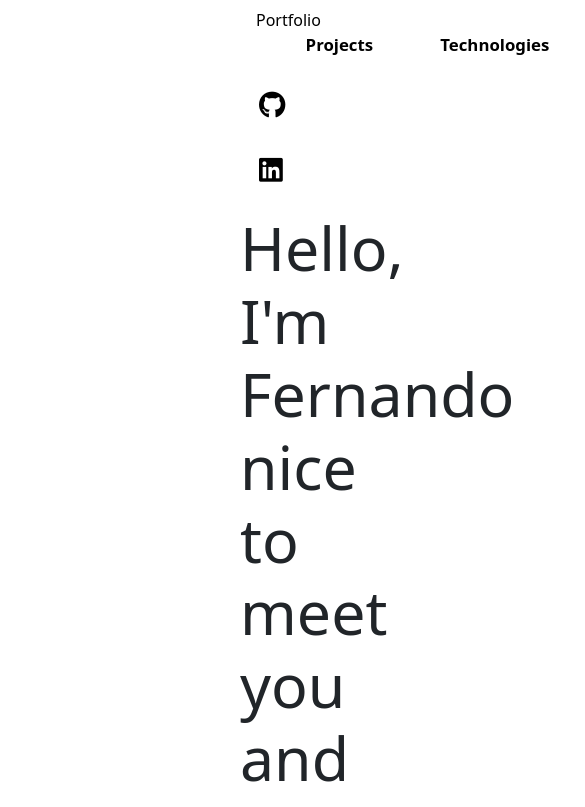
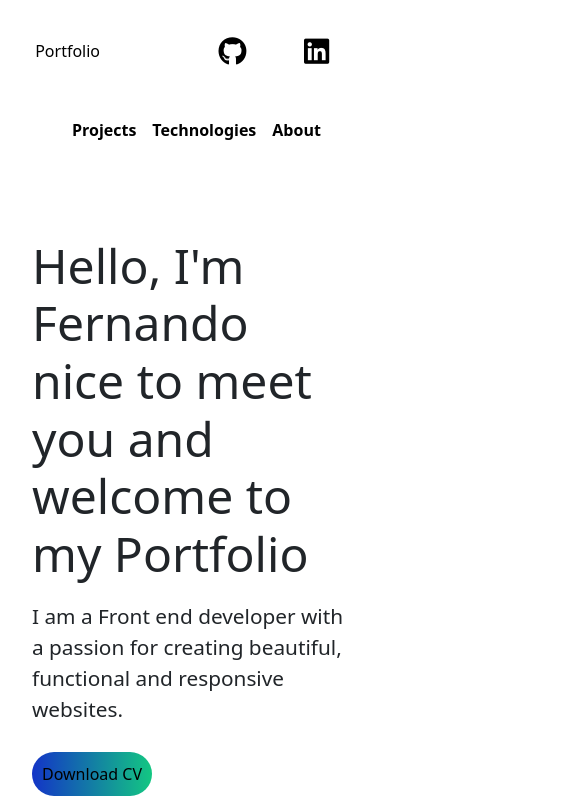
Before and after one commit to FernandoMingrone/CursoDWeb, a website: page ProyectoFinal/index.html in a window 390 px wide. Shown: the top 807 px of the page, 585 px wide, since content can reach past the window. Drawn offline with nearby package versions, Linux system fonts and the light colour scheme.

Commit message:
Actualizando PF

```diff
--- a/ProyectoFinal/index.html
+++ b/ProyectoFinal/index.html
@@ -15,7 +15,7 @@
         <header class="header_contenedor"> <!--HEADER -->
             <nav class="navbar">
                 <a class="portfolio" href="./index.html">Portfolio</a>
-                <ul>
+                <ul class="menu">
                     <li><a href=".#projects">Projects</a></li>
                     <li><a href=".#technologies">Technologies</a></li>
                     <li><a href="./about.html">About</a></li>
@@ -31,7 +31,7 @@
             </nav>
 
                 <div class="hero">
-                    <h1>Hello, I'm Fernando <br>
+                    <h1 class="present">Hello, I'm Fernando <br>
                     nice to meet you and welcome to<br>
                     my Portfolio</h1>
                     <p>
--- a/ProyectoFinal/scss/styles.scss
+++ b/ProyectoFinal/scss/styles.scss
@@ -11,10 +11,10 @@
   grid-template-columns: 1fr;
   grid-template-rows: 100vh 1fr 100vh 25vh;
   grid-template-areas:
-    "header   header   header   header"
-    "projects projects projects projects"
-    "tec      tec      tec      tec"
-    "footer   footer   footer   footer";
+    "header   "
+    "projects "
+    "tec      "
+    "footer   ";
 }
 
 ///////////////////////////// HEADER
@@ -32,6 +32,7 @@
   padding: 0 15em;
 }
 
+/////////////////////////NAVBAR
 .navbar {
   grid-area: nav;
 }
@@ -254,154 +255,129 @@ ul {
   font-size: 12em;
 }
 
-@media screen and (max-width: 1294px) {
-  .navbar h3 {
-    padding: 0 1em;
-    font-size: 1em;
+//////////////////////////////////MOBILE
+
+@media screen and (max-width: 480px) {
+  .div_contenedor {
+    display: grid;
+    grid-template-columns: 1fr;
+    grid-template-rows: 100vh 1fr 100vh 25vh;
+    grid-template-areas:
+      "header   "
+      "projects "
+      "tec      "
+      "footer   ";
   }
 
-  ul li {
-    font-size: 0.7em;
+  .header_contenedor {
+    grid-area: header;
+    height: 100vh;
+    width: 100vw;
+    display: grid;
+    grid-template-columns: repeat(2, 1fr);
+    grid-template-rows: 1fr 4fr;
+    grid-template-areas:
+      "nav  nav "
+      "hero hero";
+    padding: 0 2em;
+  }
+  ///////////////////////////////NAVBAR
+
+  .portfolio {
+    padding: 0 0.2em;
+    font-size: 1em;
+    text-decoration: none;
+    color: #000000;
+    grid-area: port;
   }
 
-  .icons {
-    font-size: 1.7em;
-    color: #000000;
-    margin: 0.7em;
-    background-color: #fff;
+  .navbar {
+    display: grid;
+    grid-template-columns: 1fr 1fr;
+    grid-template-rows: 1fr 1fr;
+    grid-template-areas:
+      "port social"
+      "list list  ";
+
+    ul {
+      grid-area: list;
     }
 
-  .hero {
-    h1 {
-      font-size: 3.8em;
-    }
+    li {
+      margin: 0 0.5em;
 
-    p {
-      font-size: 1.1em;
-      padding: 0 0;
+      a {
+        text-decoration: none;
+        font-size: 1em;
+        font-weight: bold;
+        color: #000000;
       }
     }
   }
 
-// * {
-//   margin: 0;
-//   padding: 0;
-//   box-sizing: border-box;
-// }
+  /////////////////////////////SOCIAL ICONS
 
-// .navbar {
-//   height: 7em;
-//   display: flex;
-//   justify-content: space-between;
-//   align-items: center;
-//   width: 100%;
-// }
+  .social_media {
+    grid-area: social;
+    display: flex;
+    padding-right: 0;
+  }
 
-// .navbar h3 {
-//   padding-left: 1em;
-// }
+  .icons {
+    font-size: 1.8em;
+    margin: 1em;
+  }
 
-// ul {
-//   list-style: none;
-//   display: flex;
-// }
+  /////////////////////////////HERO
 
-// li {
-//   margin: 0 3em;
-// }
+  .hero {
+    width: 100%;
+    grid-area: hero;
 
-// li a {
-//   text-decoration: none;
-//   font-size: 1.5em;
-//   font-weight: bold;
-//   color: #000000;
-// }
+    h1 {
+      font-size: 3em;
+    }
 
-// .hero {
-//   width: 100%;
-//   height: 50em;
-//   display: flex;
-//   flex-direction: column;
-//   align-items: start;
-//   justify-content: center;
-//   padding: 1em;
-// }
+    p {
+      font-size: 1.3em;
+      padding: 0.5em 0;
+    }
+  }
 
-// .hero h1 {
-//   font-size: 6em;
-// }
+  .button_cv {
+    padding: 10px;
+    margin: 0;
+    font-size: 1em;
+  }
 
-// .hero p {
-//   font-size: 1.5em;
-//   padding: 2em 0;
-// }
+  /////////////////FIN MEDIA QUERIE
+}
 
-// .button_cv {
-//   border: none;
-//   border-radius: 25px;
-//   padding: 10px;
-//   font-size: 1em;
-//   background: linear-gradient(270deg, #13c782 0%, #1334c7 100%);
-// }
-
-// .projects h1 {
-//   font-size: 4em;
-//   padding: 2em 0;
-// }
-
-// .project_container {
-//   display: grid;
-//   grid-template-columns: 1fr 1fr;
-//   grid-template-rows: 1fr 1fr;
-//   grid-gap: 4em;
-//   margin-bottom: 10em;
-// }
-
-// .project {
-//   width: 10em;
-//   height: 10em;
-//   justify-content: center;
-//   align-content: center;
-// }
-
-// .technologies h1 {
-//   font-size: 4em;
-//   padding: 2em 0;
-// }
-
-// .about {
-//   font-size: 12em;
-// }
-
-// @media screen and (max-width: 576px) {
-//   body {
-//     margin: 0;
+// @media screen and (max-width: 1294px) {
+//   .navbar h3 {
+//     padding: 0 1em;
+//     font-size: 1em;
 //   }
 
-//   .navbar {
-//     width: 50%;
-//     font-size: 2rem;
+//   ul li {
+//     font-size: 0.7em;
+//   }
+
+//   .icons {
+//     font-size: 1.7em;
+//     color: #000000;
+//     margin: 0.7em;
+//     background-color: #fff;
 //   }
 
 //   .hero {
-//     height: 63em;
-//     width: 40em;
-//     padding-left: 4em;
-
 //     h1 {
-//       font-size: 5em;
-//       width: 100%;
+//       font-size: 3.8em;
 //     }
 
 //     p {
-//       font-size: 2.5em;
-//       width: 100%;
+//       font-size: 1.1em;
+//       padding: 0 0;
 //     }
 //   }
-
-//   .button_cv {
-//     width: 12em;
-//     height: 3em;
-//     font-size: 21px;
-//   }
 // }
```
Also changed, not shown: ProyectoFinal/css/styles.css. Lines whose indentation alone changed are shown as unchanged.
